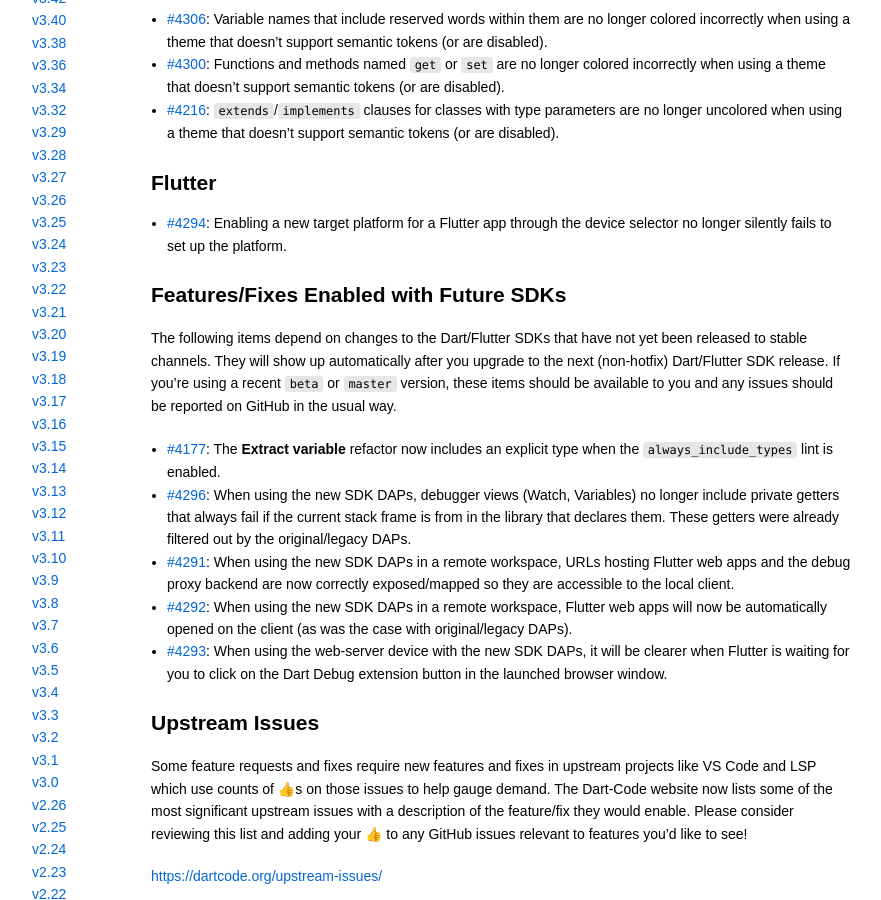
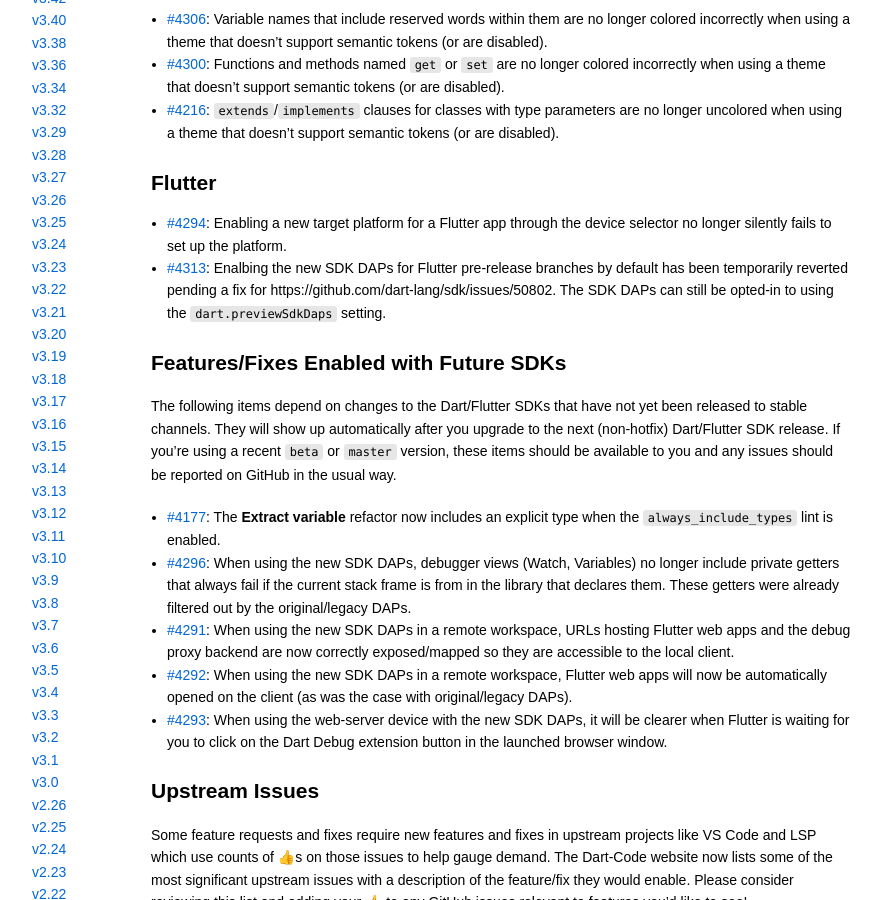
Before and after one commit to Dart-Code/Website, a Jekyll site: the page built from _releases/v3.56.md, in a window 1280 px wide and 900 px high, scrolled down 402 px. Shown: the whole window, without its empty margins (209-1090 px from the left). Built offline with Jekyll 4.4.1, drawn with Linux system fonts in a browser that asks for light colours.

Commit message:
Add a note about Flutter SDK DAP
See https://github.com/Dart-Code/Dart-Code/issues/4313.

```diff
--- a/_releases/v3.56.md
+++ b/_releases/v3.56.md
@@ -18,6 +18,7 @@
 ## Flutter
 
 - [#4294](https://github.com/Dart-Code/Dart-Code/issues/4294): Enabling a new target platform for a Flutter app through the device selector no longer silently fails to set up the platform.
+- [#4313](https://github.com/Dart-Code/Dart-Code/issues/4313): Enalbing the new SDK DAPs for Flutter pre-release branches by default has been temporarily reverted pending a fix for https://github.com/dart-lang/sdk/issues/50802. The SDK DAPs can still be opted-in to using the `dart.previewSdkDaps` setting.
 
 
 ## Features/Fixes Enabled with Future SDKs
```
